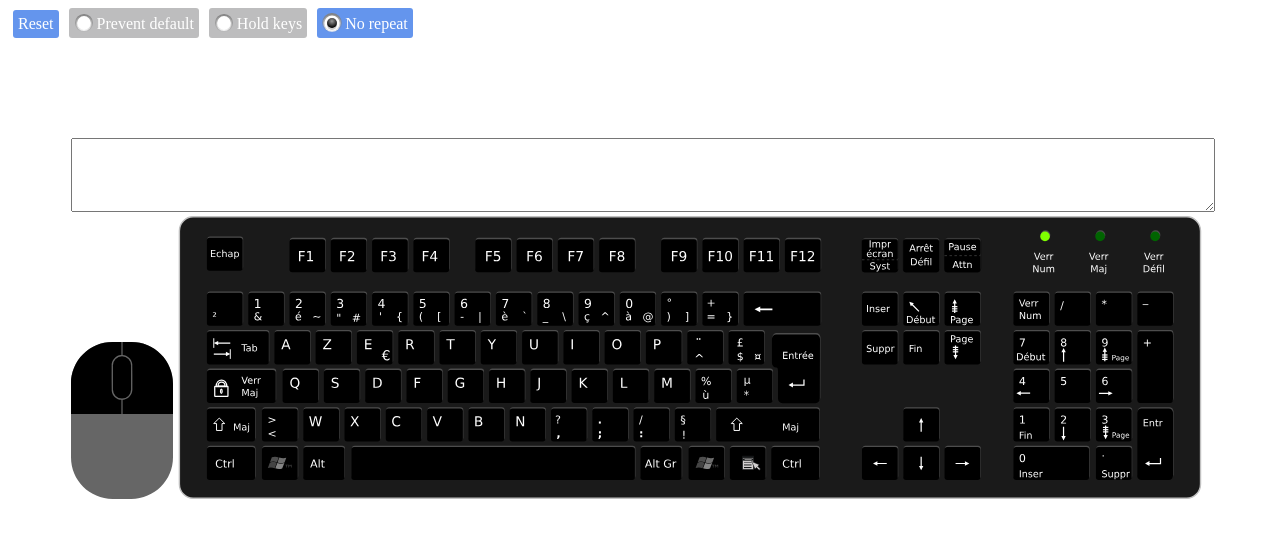
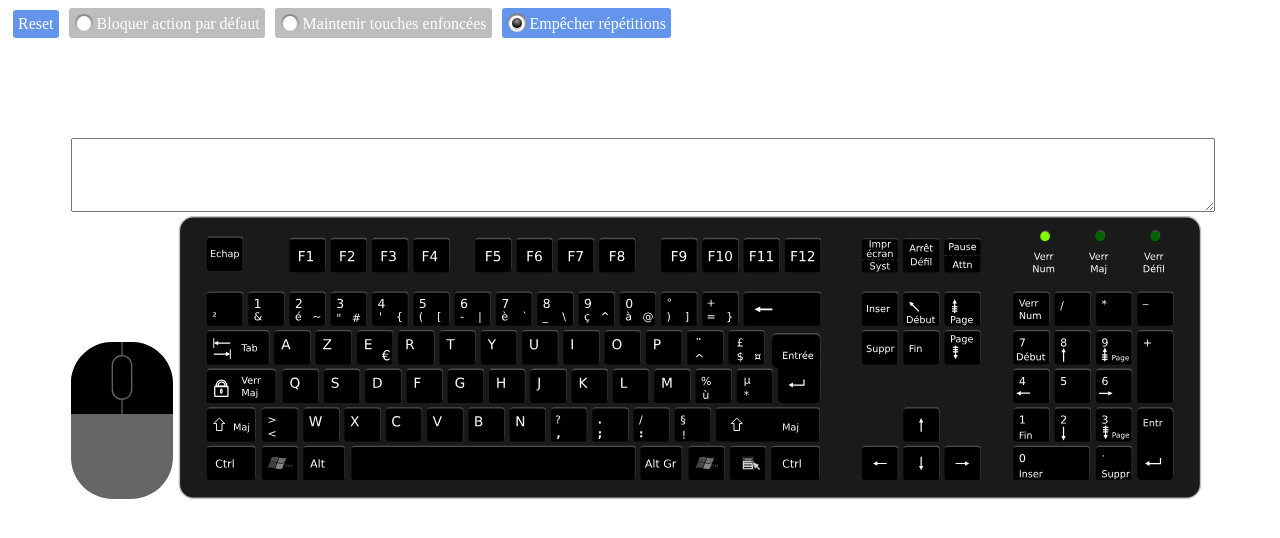
Before and after one commit to jcfrog/jckeyb, a plain HTML site: page index.html in a window 1280 px wide. Drawn offline with Linux system fonts and the light colour scheme.

Commit message:
vf for buttons

```diff
--- a/index.html
+++ b/index.html
@@ -222,9 +222,9 @@
             var cp = $("#ctrlpanel");
             cp.append("<a class='chkbx' href='javascript:clear();'>Reset</a>");
 
-            createChckbx(cp,"Prevent default","bPrevent")
-            createChckbx(cp,"Hold keys","bHoldKeys")
-            createChckbx(cp,"No repeat","bNoRepeat")
+            createChckbx(cp,"Bloquer action par défaut","bPrevent")
+            createChckbx(cp,"Maintenir touches enfoncées","bHoldKeys")
+            createChckbx(cp,"Empêcher répétitions","bNoRepeat")
 
         });
 
```
